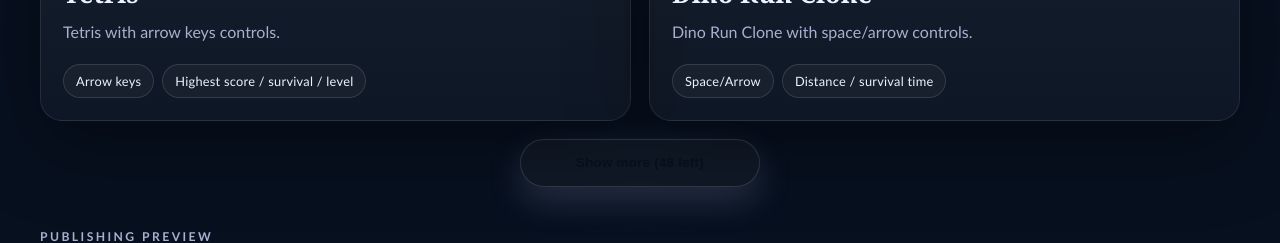
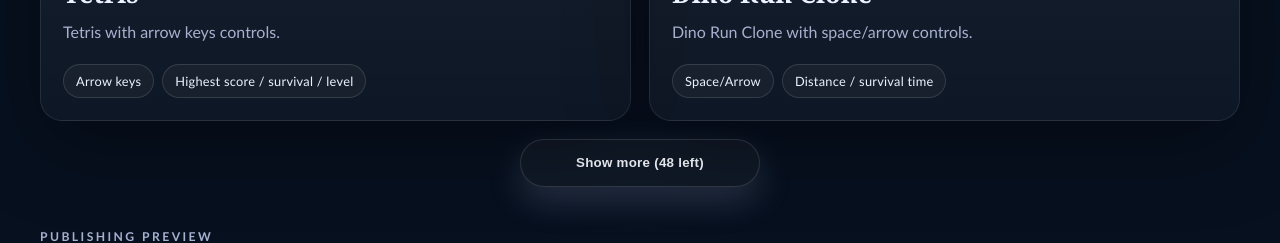
Before and after one commit to 784594/Playr-arcade, a plain HTML site: page index.html in a window 1280 px wide. Shown: the part 1420-1663 px from the top of the page. Drawn offline with Linux system fonts and the light colour scheme; no server answers; a script that the page names is missing.

Commit message:
Fix show more button contrast and remove duplicate rules file

```diff
--- a/styles.css
+++ b/styles.css
@@ -2157,7 +2157,7 @@ a {
 .game-grid-more-btn {
   min-width: 240px;
   padding: 0 28px;
-  color: #08111d;
+  color: #f7fbff;
   border-color: rgba(255, 255, 255, 0.6);
   background: linear-gradient(135deg, rgba(252, 254, 255, 0.98), rgba(228, 237, 255, 0.94));
   box-shadow: 0 14px 34px rgba(164, 182, 222, 0.2);
```
Also changed, not shown: 1 other file.
